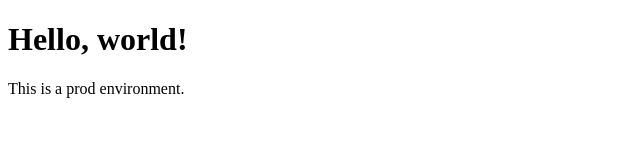
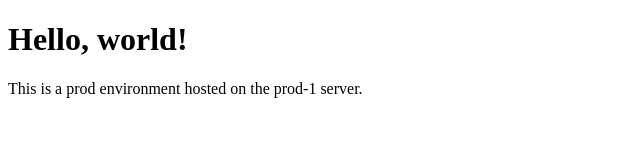
Before and after one commit to JustoMusto/Docker-repo, a plain HTML site: page index.html in a window 1280 px wide. Shown: the whole page, without its empty margins (0-640 px from the left). Drawn offline with Linux system fonts and the light colour scheme.

Commit message:
prod-1 index.html

```diff
--- a/index.html
+++ b/index.html
@@ -5,6 +5,6 @@
   </head>
   <body>
     <h1>Hello, world!</h1>
-    <p>This is a prod environment.</p>
+    <p>This is a prod environment hosted on the prod-1 server.</p>
   </body>
 </html>
```
